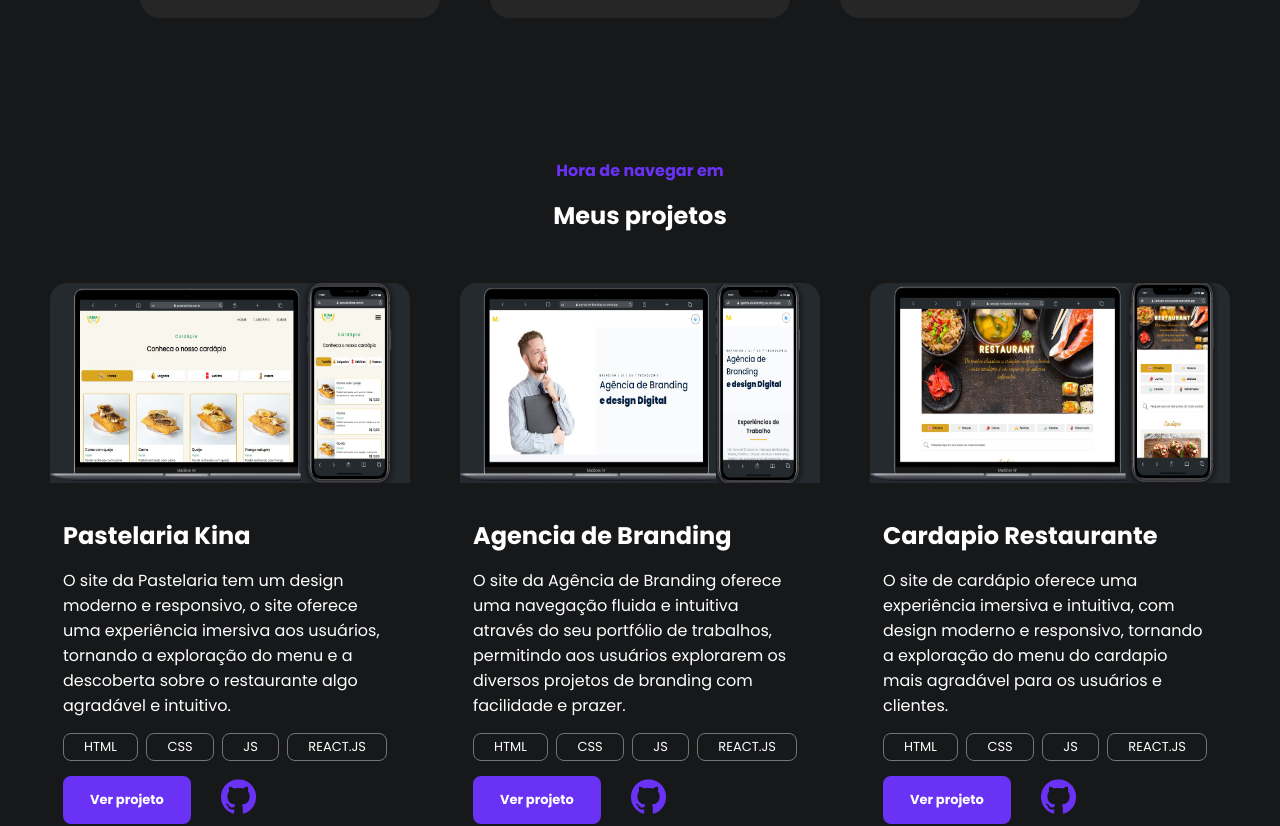
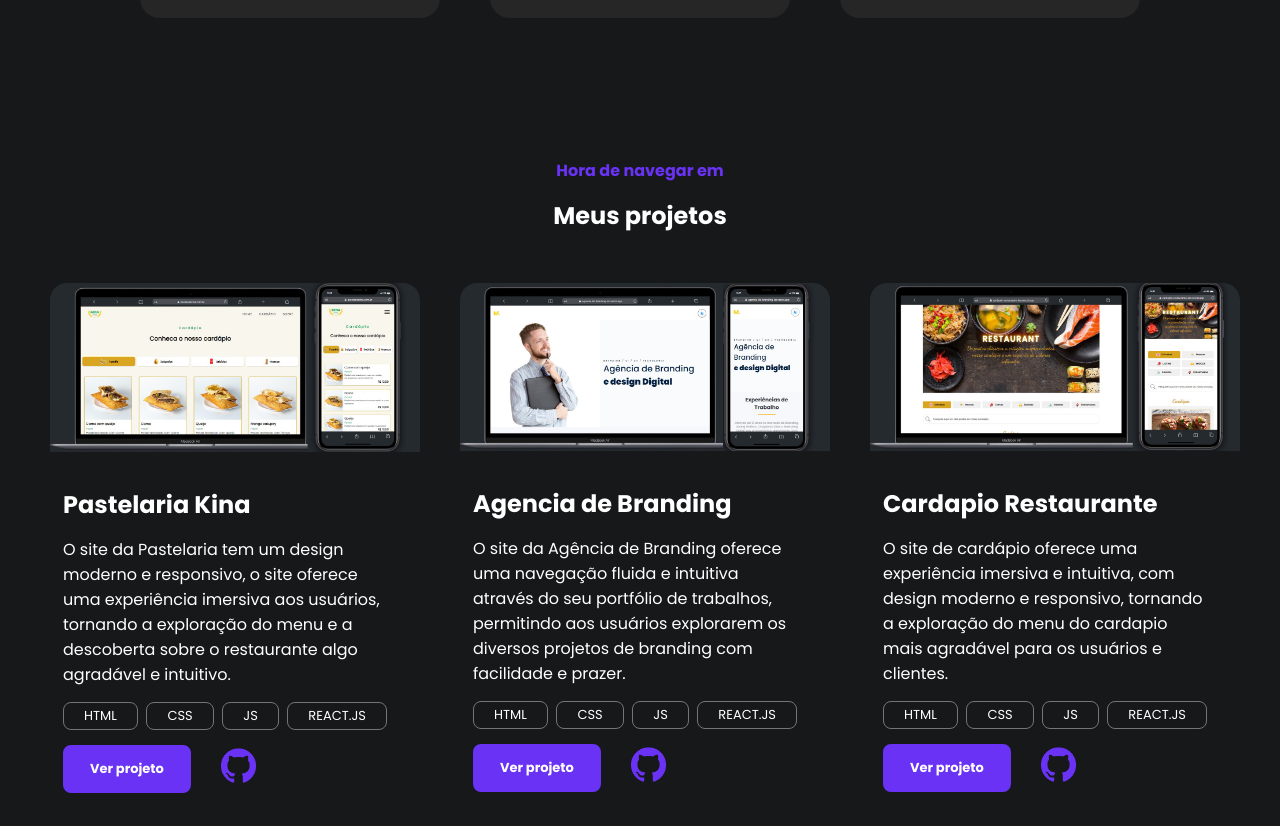
Before and after one commit to diogokimisima/Portfolio, a React (Create React App) app: page / in a window 1280 px wide. Shown: the part 1592-2418 px from the top of the page. Built offline with nearby package versions, Linux system fonts and the light colour scheme.

Commit message:
css das imagem corrigidas

```diff
--- a/src/Components/Projetos/projeto.css
+++ b/src/Components/Projetos/projeto.css
@@ -28,8 +28,8 @@
 
 
 .print-card {
-    width: 360px;
-    height: 200px;
+    width: 370px;
+    height: auto;
     border-radius: 17px 17px 0 0 ;
 }
 
```
